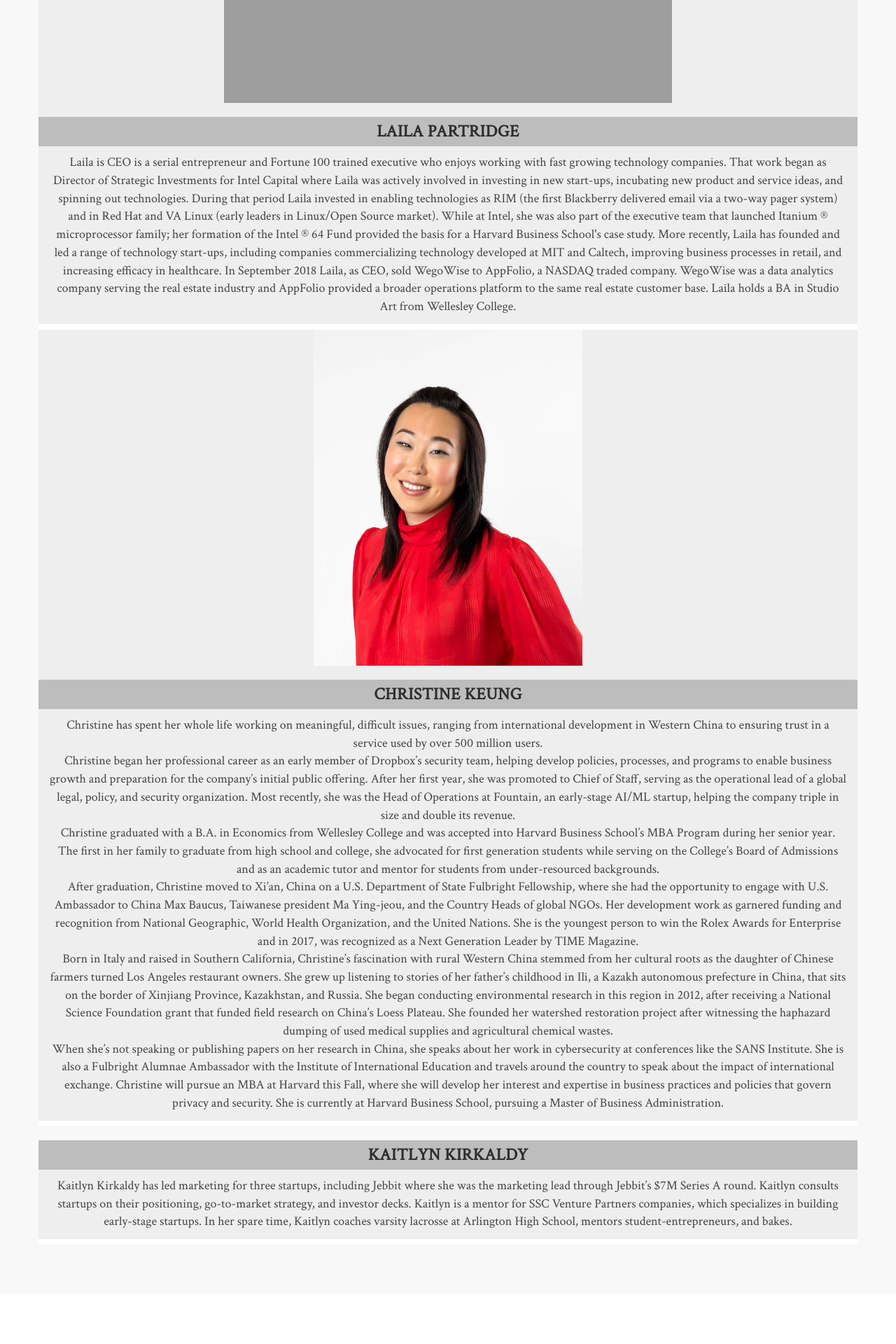
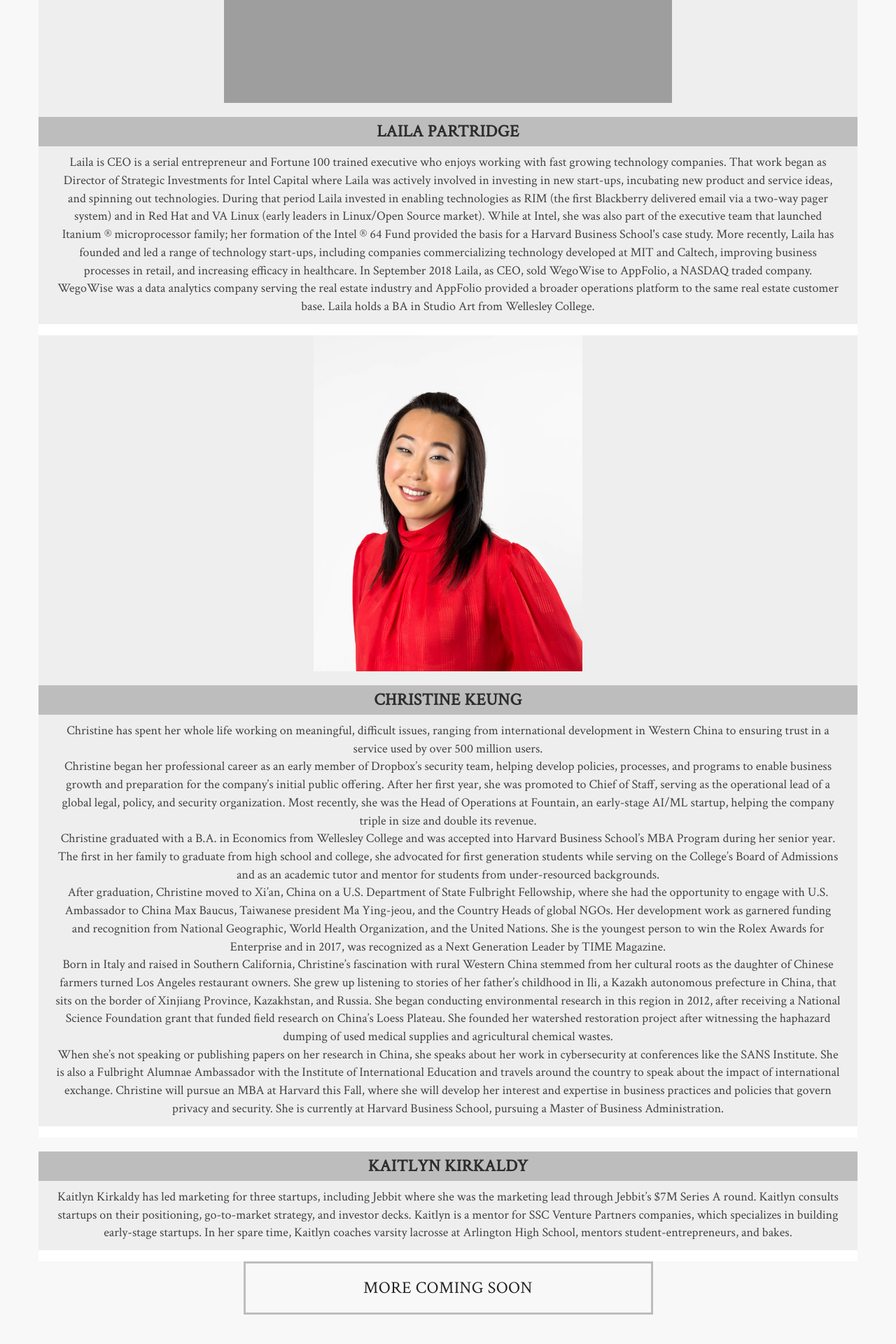
Before and after one commit to yunaganyh/weStartStartupWeekend, a PHP site: page / in a window 1280 px wide. Shown: the part 3273-5193 px from the top of the page at 70% size. Run offline with PHP 8.4, Linux system fonts and the light colour scheme; some libraries are stand-ins or nearby versions; grey boxes are pictures that could not be loaded.

Commit message:
fix formatting

```diff
--- a/css/style.css
+++ b/css/style.css
@@ -652,7 +652,7 @@ section#mentor {
 	width: 100%;
 	text-align: center;
 	background: #EEEEEE;
-	border-bottom-width: 8px;
+	border-bottom-width: 16px;
 	border-bottom-style: solid;
 	border-bottom-color: #FFFFFF;
 }
@@ -670,25 +670,21 @@ section#mentor {
 	color: #424242;
 	font-size: 18px;
 	font-family: 'Crimson Text','Roboto Slab', Sans-serif;
-	padding: 0 16px 12px;
+	padding: 0 24px 12px;
+}
+.announcement {
+	margin-left: 25%;
+	text-align: center;
+	width: 50%;
+	padding: 12px 0px;
+	border: solid;
+	border-color: #BDBDBD;
 }
 
-.col-md-6 {
-	padding-left: 45px;
-	padding-bottom: 32px;
+.announcement h4 {
+	font-size: 24px;
+	/*font-weight: 600;*/
 }
-
-/*.announcement-item {
-	width: 100%;
-	position: absolute;
-	bottom:5%;
-}
-.announcement {
-	position:absolute;
-	text-align: center;
-	font-size: 24px;
-	width:75%;
-}*/
 /*--------------------
 4.8. Contacts
 --------------------*/
--- a/home.html
+++ b/home.html
@@ -315,6 +315,12 @@ Administration.
 							</div>
 						</div>
 					</div>
+				</div>
+			</div>
+
+			<div class="row">
+				<div class="announcement">
+					<h4>MORE COMING SOON</h4>
 				</div>
 			</div>
 
```
